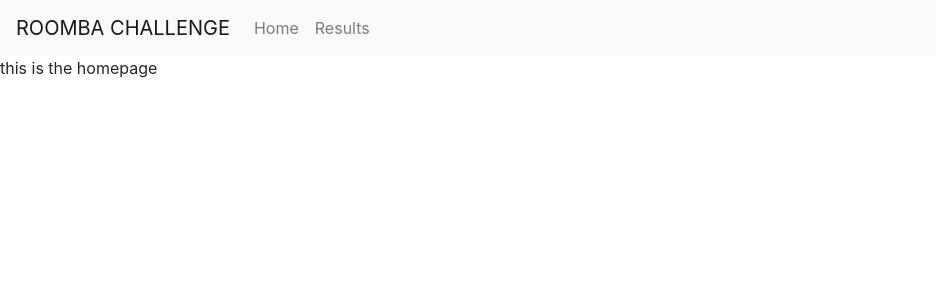
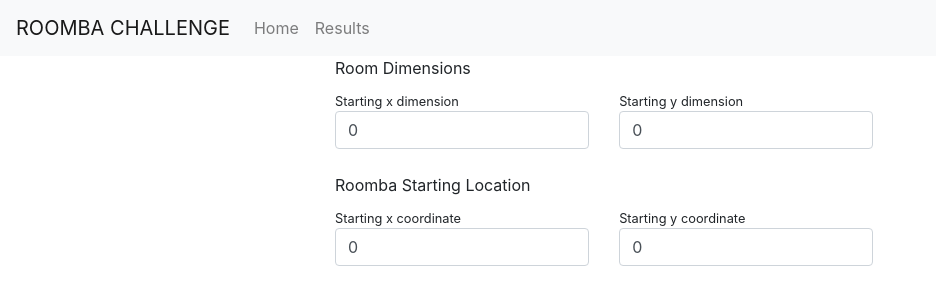
Before and after one commit to CodingErik/roomba-app, a React (Create React App) app: page / in a window 1280 px wide. Shown: the top 304 px of the page, without its empty margins (0-936 px from the left). Built offline with nearby package versions, Linux system fonts and the light colour scheme; the HTML template or start-up script is replaced by a standard one.

Commit message:
added validation and inputs for room dimension and roomba starting point

```diff
--- a/package.json
+++ b/package.json
@@ -11,8 +11,10 @@
     "react": "^17.0.1",
     "react-bootstrap": "^1.4.0",
     "react-dom": "^17.0.1",
+    "react-redux": "^7.2.1",
     "react-router-dom": "^5.2.0",
     "react-scripts": "3.4.4",
+    "redux": "^4.0.5",
     "yup": "^0.29.3"
   },
   "scripts": {
--- a/src/App.js
+++ b/src/App.js
@@ -1,7 +1,7 @@
 import React from "react";
 import { BrowserRouter as Router, Route, Switch } from "react-router-dom";
 import Results from "./pages/Results";
-import Home from "./pages/Home"
+import Home from "./pages/Home/Home"
 import NoMatch from "./pages/NoMatch";
 import Nav from "./Nav/index";
 
--- a/src/pages/Home.js
+++ /dev/null
@@ -1,13 +0,0 @@
-import React from 'react'
-
-
-function Home() {
-    return (
-        <div>
-            this is the homepage
-        </div>
-    )
-}
-
-
-export default Home
--- /dev/null
+++ b/src/pages/Home/Home.js
@@ -0,0 +1,131 @@
+import React, { useState } from 'react';
+import { useFormik } from 'formik';
+import * as Yup from 'yup';
+import Form from 'react-bootstrap/Form'
+import Container from 'react-bootstrap/Container'
+import Col from 'react-bootstrap/Col'
+import Row from 'react-bootstrap/Row'
+import Button from 'react-bootstrap/Button'
+// import { useDispatch, useSelector } from 'react-redux';
+// import { addPost, submittedPostMsg } from '../actions';
+
+function Home(props) {
+
+    const [addedPost, setAddedPost] = useState('')
+
+    // const dispatch = useDispatch();
+    const formik = useFormik({
+        initialValues: {
+            xRoomDimension: 0,
+            yRoomDimension: 0,
+            xRoombaStarting: 0,
+            yRoombaStarting: 0,
+            userId: 0,
+        },
+        // dirty
+        validationSchema: Yup.object().shape({
+            xRoomDimension: Yup.number().required('Required').min(0, 'x coordinate must be zero or greater'),
+            yRoomDimension: Yup.number().required('Required').min(0, 'y coordinate must be zero or greater'),
+            xRoombaStarting: Yup.number().required('Required').min(0, 'x Roomba coordinate must be zero or greater'),
+            yRoombaStarting: Yup.number().required('Required').min(0, 'y Roomba coordinate must be zero or greater'),
+            userId: Yup.number().moreThan(0, 'Must be greater than 0'),
+        }),
+
+        onSubmit: (values) => {
+            console.log(values);
+            //   dispatch(addStartingInfo({ ...values })); // here we will add the starting values for roomba
+            setAddedPost('your info has been submitted 😊, your result are available in the Results page!')
+            setTimeout(function () {
+                setAddedPost('')
+            }, 2000);//run this thing in 2 seconds to clear the message
+        },
+
+
+    });
+
+    return (
+        <Container fluid>
+            <Row>
+                <Col md={{ span: 9, offset: 3 }}>
+                        <Form  onSubmit={formik.handleSubmit} >
+                            <Form.Row>
+                                <Col xs={7}>
+                                    <Row>
+                                        <Col xs={12}>
+                                            <Form.Label>Room Dimensions </Form.Label>
+                                        </Col>
+                                        <Col xs={6}>
+                                            <Form.Text>Starting x dimension</Form.Text>
+                                            <Form.Control
+                                            type="number"
+                                            name="xRoomDimension"
+                                            placeholder="Starting x dimension"
+                                            isInvalid={formik.errors.xRoomDimension}
+                                            {...formik.getFieldProps('xRoomDimension')} />
+                                            <Form.Control.Feedback type="invalid">
+                                            {formik.errors.xRoomDimension}
+                                            </Form.Control.Feedback>
+                                        </Col>
+                                        <Col xs={6}>
+                                            <Form.Text>Starting y dimension</Form.Text>
+                                            <Form.Control
+                                            type="number"
+                                            placeholder="Starting y dimension"
+                                            isInvalid={formik.errors.yRoomDimension}
+                                            {...formik.getFieldProps('yRoomDimension')} />
+                                            <Form.Control.Feedback type="invalid">
+                                            {formik.errors.yRoomDimension}
+                                            </Form.Control.Feedback>
+                                        </Col>
+                                        <Col xs={12} className='mt-4' >
+                                            <Form.Label>Roomba Starting Location </Form.Label>
+                                        </Col>
+                                        <Col xs={6}>
+                                            <Form.Text>Starting x coordinate</Form.Text>
+                                            <Form.Control
+                                            type="number"
+                                            name="xRoombaStarting"
+                                            placeholder="Starting x dimension"
+                                            isInvalid={formik.errors.xRoombaStarting}
+                                            {...formik.getFieldProps('xRoombaStarting')} />
+                                            <Form.Control.Feedback type="invalid">
+                                            {formik.errors.xRoombaStarting}
+                                            </Form.Control.Feedback>
+                                        </Col>
+                                        <Col xs={6}>
+                                            <Form.Text>Starting y coordinate</Form.Text>
+                                            <Form.Control
+                                            type="number"
+                                            placeholder="Starting y dimension"
+                                            isInvalid={formik.errors.yRoombaStarting}
+                                            {...formik.getFieldProps('yRoombaStarting')} />
+                                            <Form.Control.Feedback type="invalid">
+                                            {formik.errors.yRoombaStarting}
+                                            </Form.Control.Feedback>
+                                        </Col>
+
+                                    </Row>
+                                </Col>
+                                <hr/>
+
+                            </Form.Row>
+
+                            {/* <Button variant="primary" type="submit">
+                                Submit
+                            </Button> */}
+                             <div>
+                                {/* <label>User Id</label>
+                    <input type="number" {...formik.getFieldProps('userId')} />
+                    {formik.errors.userId} */}
+                            </div>
+                            {/* <button type="submit">Submit</button>
+                <div> {addedPost ? addedPost : ''} </div> */}
+                        </Form>
+                </Col>
+            </Row >
+        </Container >
+
+    );
+}
+
+export default Home;
```
Also changed, not shown: 1 other file (tests, documents, lock files or other folders).
